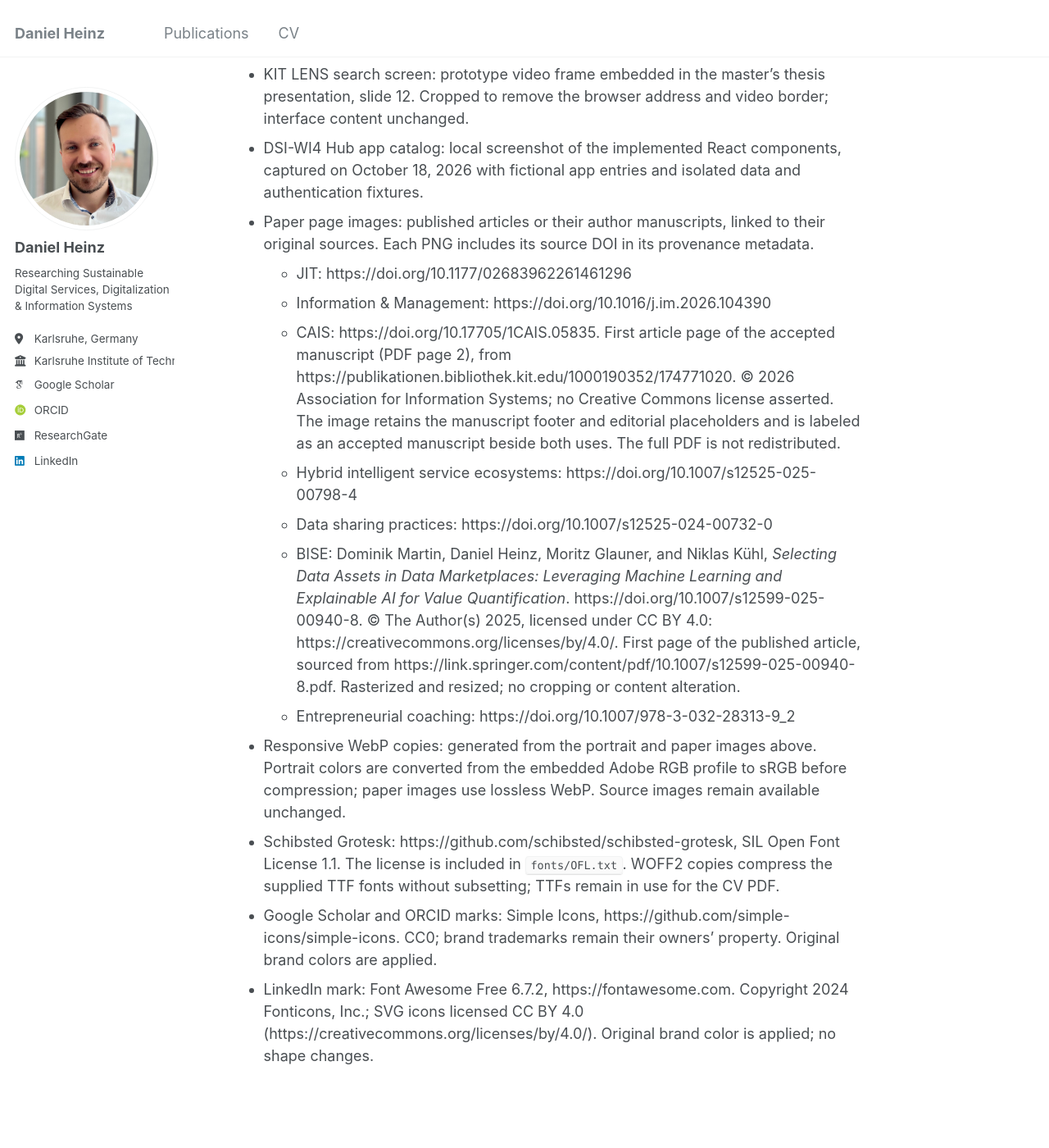
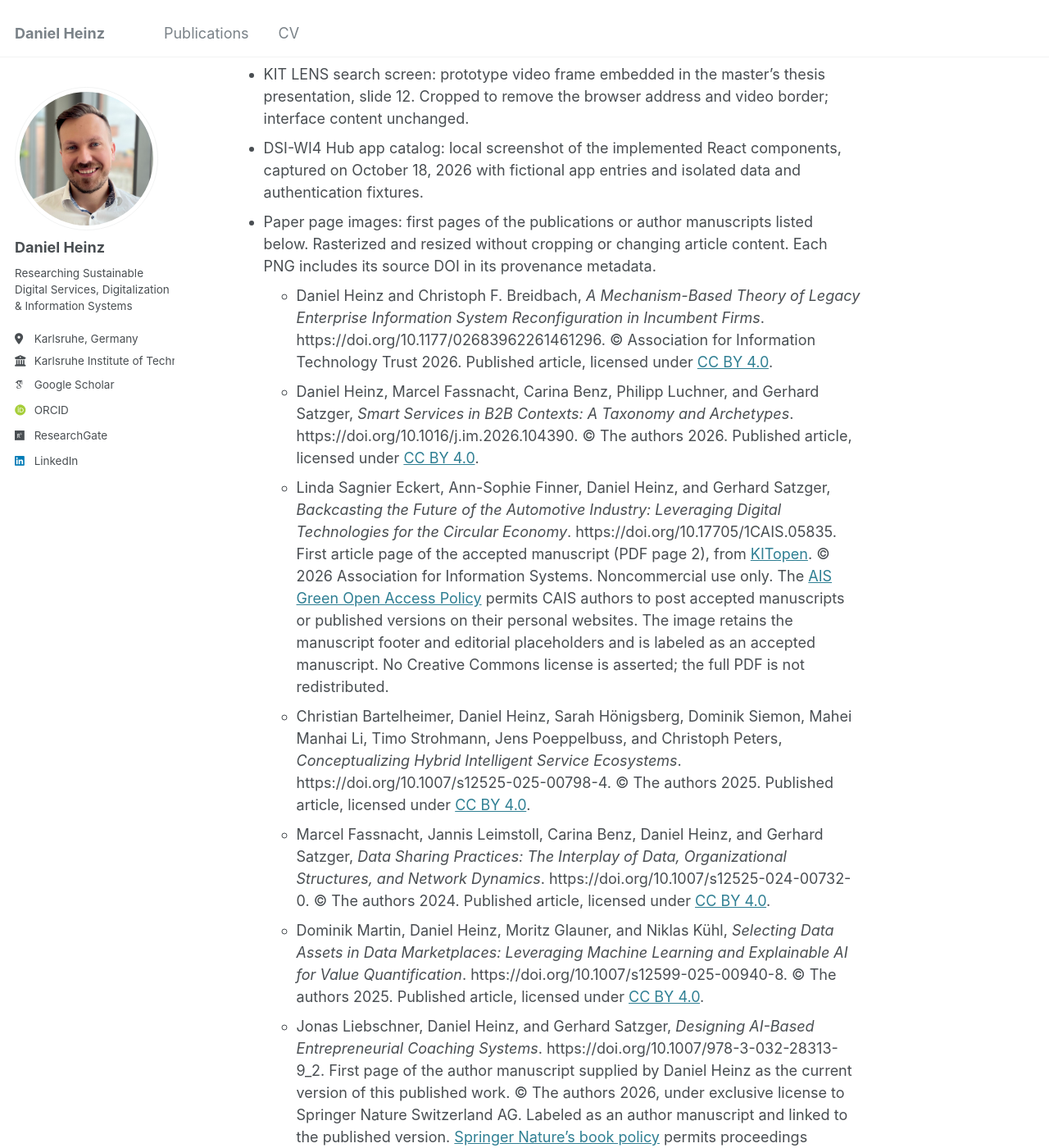
Before and after one commit to DanielHeinz7/danielheinz7.github.io, a Jekyll site: the page built from public/ASSET-SOURCES.md, in a window 1280 px wide and 1400 px high, scrolled down 366 px. Shown: the whole window at 82% size. Built offline with Jekyll 4.4.1, drawn with Linux system fonts in a browser that asks for light colours; some web fonts are replaced; our own code applies the rules of GitHub Pages for plain Markdown files; some of the changed text lies outside the part shown.

```diff
--- a/package.json
+++ b/package.json
@@ -11,6 +11,7 @@
     "check": "astro check",
     "check:site": "node scripts/check-site.mjs",
     "check:analytics": "node --test scripts/analytics.test.mjs",
+    "verify": "npm run check && npm run check:analytics && npm run build && npm run check:site",
     "build:cv": "python3 scripts/build-public-cv.py"
   },
   "engines": {
--- a/public/ASSET-SOURCES.md
+++ b/public/ASSET-SOURCES.md
@@ -5,14 +5,14 @@
 - InnoCompass update review: screenshot of implemented components using synthetic demo data. Cropped to remove the test harness; application content unchanged. Prepared for this website on October 18, 2026.
 - KIT LENS search screen: prototype video frame embedded in the master’s thesis presentation, slide 12. Cropped to remove the browser address and video border; interface content unchanged.
 - DSI-WI4 Hub app catalog: local screenshot of the implemented React components, captured on October 18, 2026 with fictional app entries and isolated data and authentication fixtures.
-- Paper page images: published articles or their author manuscripts, linked to their original sources. Each PNG includes its source DOI in its provenance metadata.
-  - JIT: https://doi.org/10.1177/02683962261461296
-  - Information & Management: https://doi.org/10.1016/j.im.2026.104390
-  - CAIS: https://doi.org/10.17705/1CAIS.05835. First article page of the accepted manuscript (PDF page 2), from https://publikationen.bibliothek.kit.edu/1000190352/174771020. © 2026 Association for Information Systems; no Creative Commons license asserted. The image retains the manuscript footer and editorial placeholders and is labeled as an accepted manuscript beside both uses. The full PDF is not redistributed.
-  - Hybrid intelligent service ecosystems: https://doi.org/10.1007/s12525-025-00798-4
-  - Data sharing practices: https://doi.org/10.1007/s12525-024-00732-0
-  - BISE: Dominik Martin, Daniel Heinz, Moritz Glauner, and Niklas Kühl, *Selecting Data Assets in Data Marketplaces: Leveraging Machine Learning and Explainable AI for Value Quantification*. https://doi.org/10.1007/s12599-025-00940-8. © The Author(s) 2025, licensed under CC BY 4.0: https://creativecommons.org/licenses/by/4.0/. First page of the published article, sourced from https://link.springer.com/content/pdf/10.1007/s12599-025-00940-8.pdf. Rasterized and resized; no cropping or content alteration.
-  - Entrepreneurial coaching: https://doi.org/10.1007/978-3-032-28313-9_2
+- Paper page images: first pages of the publications or author manuscripts listed below. Rasterized and resized without cropping or changing article content. Each PNG includes its source DOI in its provenance metadata.
+  - Daniel Heinz and Christoph F. Breidbach, *A Mechanism-Based Theory of Legacy Enterprise Information System Reconfiguration in Incumbent Firms*. https://doi.org/10.1177/02683962261461296. © Association for Information Technology Trust 2026. Published article, licensed under [CC BY 4.0](https://creativecommons.org/licenses/by/4.0/).
+  - Daniel Heinz, Marcel Fassnacht, Carina Benz, Philipp Luchner, and Gerhard Satzger, *Smart Services in B2B Contexts: A Taxonomy and Archetypes*. https://doi.org/10.1016/j.im.2026.104390. © The authors 2026. Published article, licensed under [CC BY 4.0](https://creativecommons.org/licenses/by/4.0/).
+  - Linda Sagnier Eckert, Ann-Sophie Finner, Daniel Heinz, and Gerhard Satzger, *Backcasting the Future of the Automotive Industry: Leveraging Digital Technologies for the Circular Economy*. https://doi.org/10.17705/1CAIS.05835. First article page of the accepted manuscript (PDF page 2), from [KITopen](https://publikationen.bibliothek.kit.edu/1000190352/174771020). © 2026 Association for Information Systems. Noncommercial use only. The [AIS Green Open Access Policy](https://aisnet.org/research/policies-and-guidelines/) permits CAIS authors to post accepted manuscripts or published versions on their personal websites. The image retains the manuscript footer and editorial placeholders and is labeled as an accepted manuscript. No Creative Commons license is asserted; the full PDF is not redistributed.
+  - Christian Bartelheimer, Daniel Heinz, Sarah Hönigsberg, Dominik Siemon, Mahei Manhai Li, Timo Strohmann, Jens Poeppelbuss, and Christoph Peters, *Conceptualizing Hybrid Intelligent Service Ecosystems*. https://doi.org/10.1007/s12525-025-00798-4. © The authors 2025. Published article, licensed under [CC BY 4.0](https://creativecommons.org/licenses/by/4.0/).
+  - Marcel Fassnacht, Jannis Leimstoll, Carina Benz, Daniel Heinz, and Gerhard Satzger, *Data Sharing Practices: The Interplay of Data, Organizational Structures, and Network Dynamics*. https://doi.org/10.1007/s12525-024-00732-0. © The authors 2024. Published article, licensed under [CC BY 4.0](https://creativecommons.org/licenses/by/4.0/).
+  - Dominik Martin, Daniel Heinz, Moritz Glauner, and Niklas Kühl, *Selecting Data Assets in Data Marketplaces: Leveraging Machine Learning and Explainable AI for Value Quantification*. https://doi.org/10.1007/s12599-025-00940-8. © The authors 2025. Published article, licensed under [CC BY 4.0](https://creativecommons.org/licenses/by/4.0/).
+  - Jonas Liebschner, Daniel Heinz, and Gerhard Satzger, *Designing AI-Based Entrepreneurial Coaching Systems*. https://doi.org/10.1007/978-3-032-28313-9_2. First page of the author manuscript supplied by Daniel Heinz as the current version of this published work. © The authors 2026, under exclusive license to Springer Nature Switzerland AG. Labeled as an author manuscript and linked to the published version. [Springer Nature’s book policy](https://www.springernature.com/gp/open-science/policies/book-policies) permits proceedings authors to post their accepted manuscripts on personal websites immediately, subject to its [manuscript terms](https://www.springernature.com/gp/open-science/policies/accepted-manuscript-terms). The supplied file has no separate acceptance-version stamp; no claim is made that this is the publisher’s PDF. No Creative Commons license is asserted; the full manuscript is not redistributed.
 - Responsive WebP copies: generated from the portrait and paper images above. Portrait colors are converted from the embedded Adobe RGB profile to sRGB before compression; paper images use lossless WebP. Source images remain available unchanged.
 - Schibsted Grotesk: https://github.com/schibsted/schibsted-grotesk, SIL Open Font License 1.1. The license is included in `fonts/OFL.txt`. WOFF2 copies compress the supplied TTF fonts without subsetting; TTFs remain in use for the CV PDF.
 - Google Scholar and ORCID marks: Simple Icons, https://github.com/simple-icons/simple-icons. CC0; brand trademarks remain their owners' property. Original brand colors are applied.
```
Also changed, not shown: README.md (+23 -6 lines), src/data/papers.json (+31 -6 lines), .github/workflows/deploy.yml, 2 other files.
